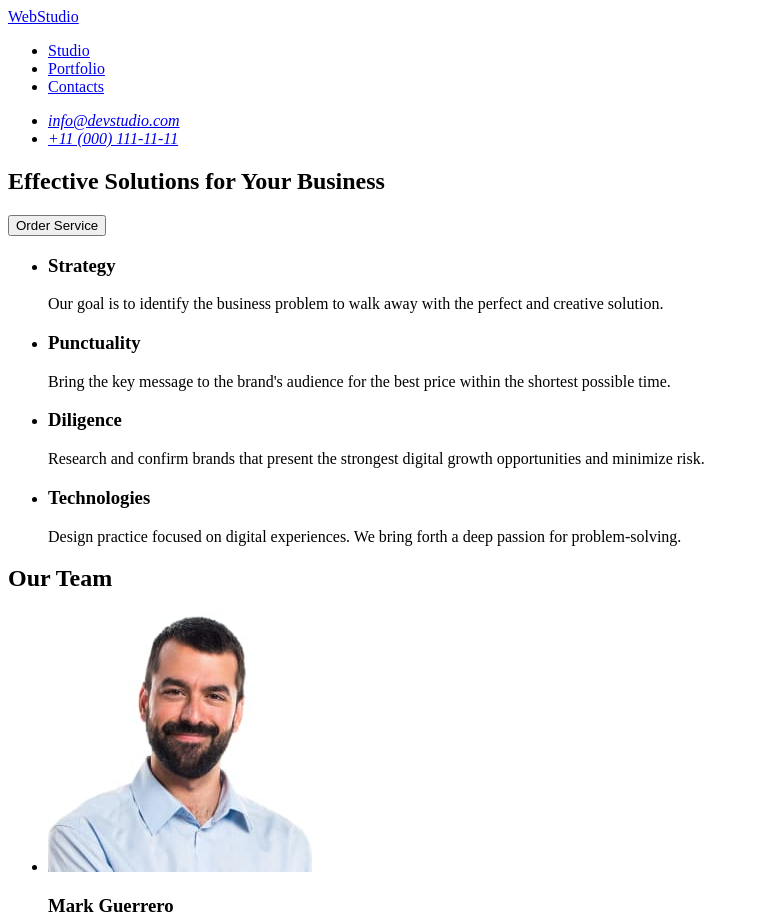
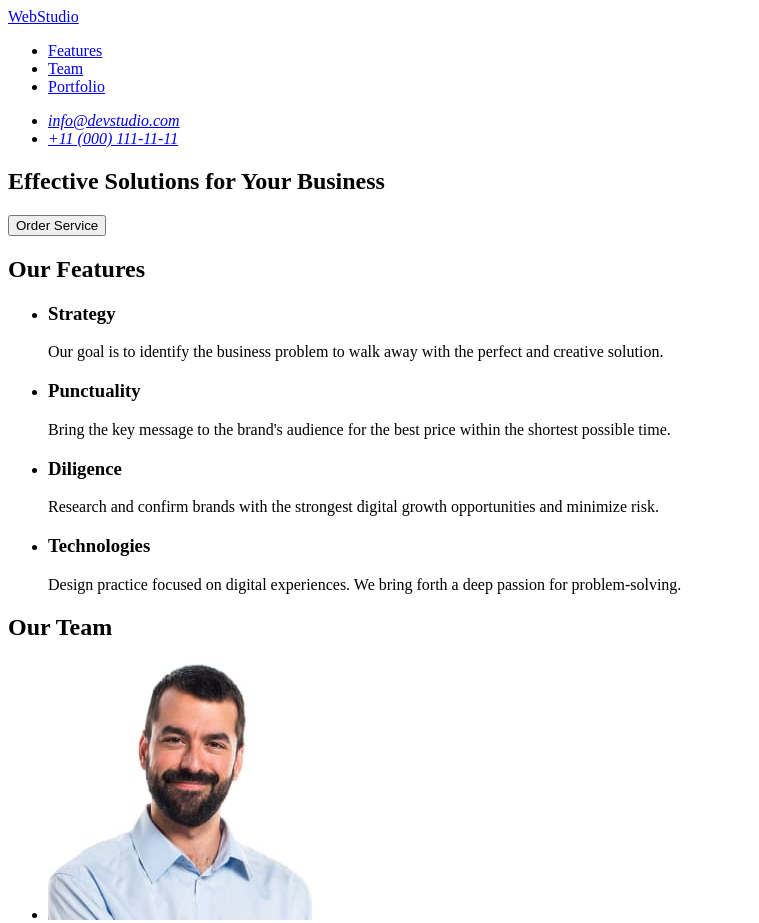
Before and after one commit to oxonomy14/goit-nw-markup-hw-01, a plain HTML site: page index.html in a window 1280 px wide. Shown: the top 923 px of the page, without its empty margins (0-759 px from the left). Drawn offline with Linux system fonts and the light colour scheme.

Commit message:
Refactor header navigation and improve accessibility in index.html

```diff
--- a/index.html
+++ b/index.html
@@ -7,12 +7,12 @@
   </head>
   <body>
     <header id="header">
+      <a href="./index.html">WebStudio</a>
       <nav>
-        <a href="./index.html">WebStudio</a>
         <ul>
-          <li><a href="#">Studio</a></li>
-          <li><a href="#">Portfolio</a></li>
-          <li><a href="#">Contacts</a></li>
+          <li><a href="#features">Features</a></li>
+          <li><a href="#team">Team</a></li>
+          <li><a href="#portfolio">Portfolio</a></li>
         </ul>
       </nav>
       <address>
@@ -28,7 +28,7 @@
         <button type="button">Order Service</button>
       </section>
       <section id="features">
-        <h2 hidden>Our Features</h2>
+        <h2>Our Features</h2>
         <ul>
           <li>
             <h3>Strategy</h3>
@@ -47,8 +47,8 @@
           <li>
             <h3>Diligence</h3>
             <p>
-              Research and confirm brands that present the strongest digital
-              growth opportunities and minimize risk.
+              Research and confirm brands with the strongest digital growth
+              opportunities and minimize risk.
             </p>
           </li>
           <li>
```
